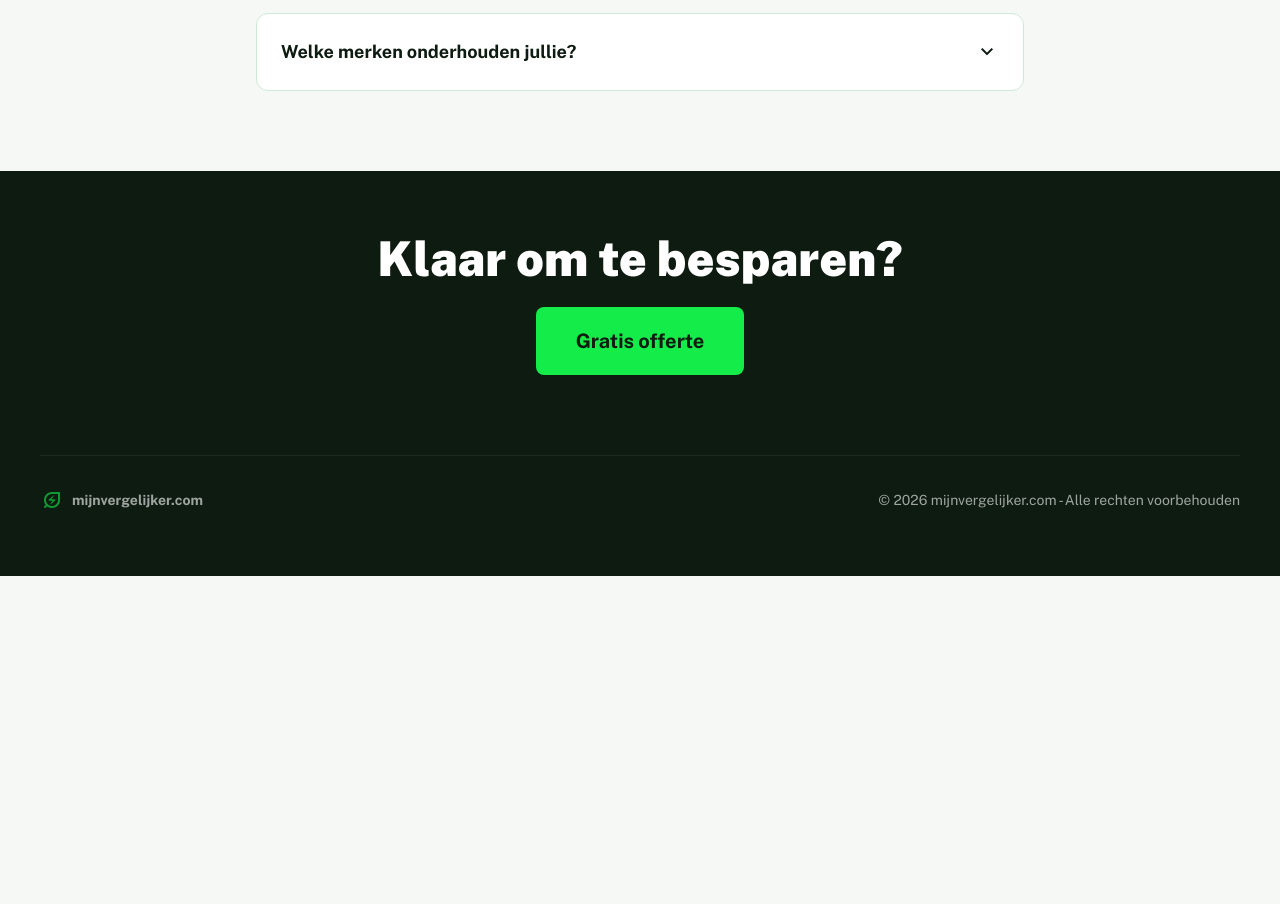
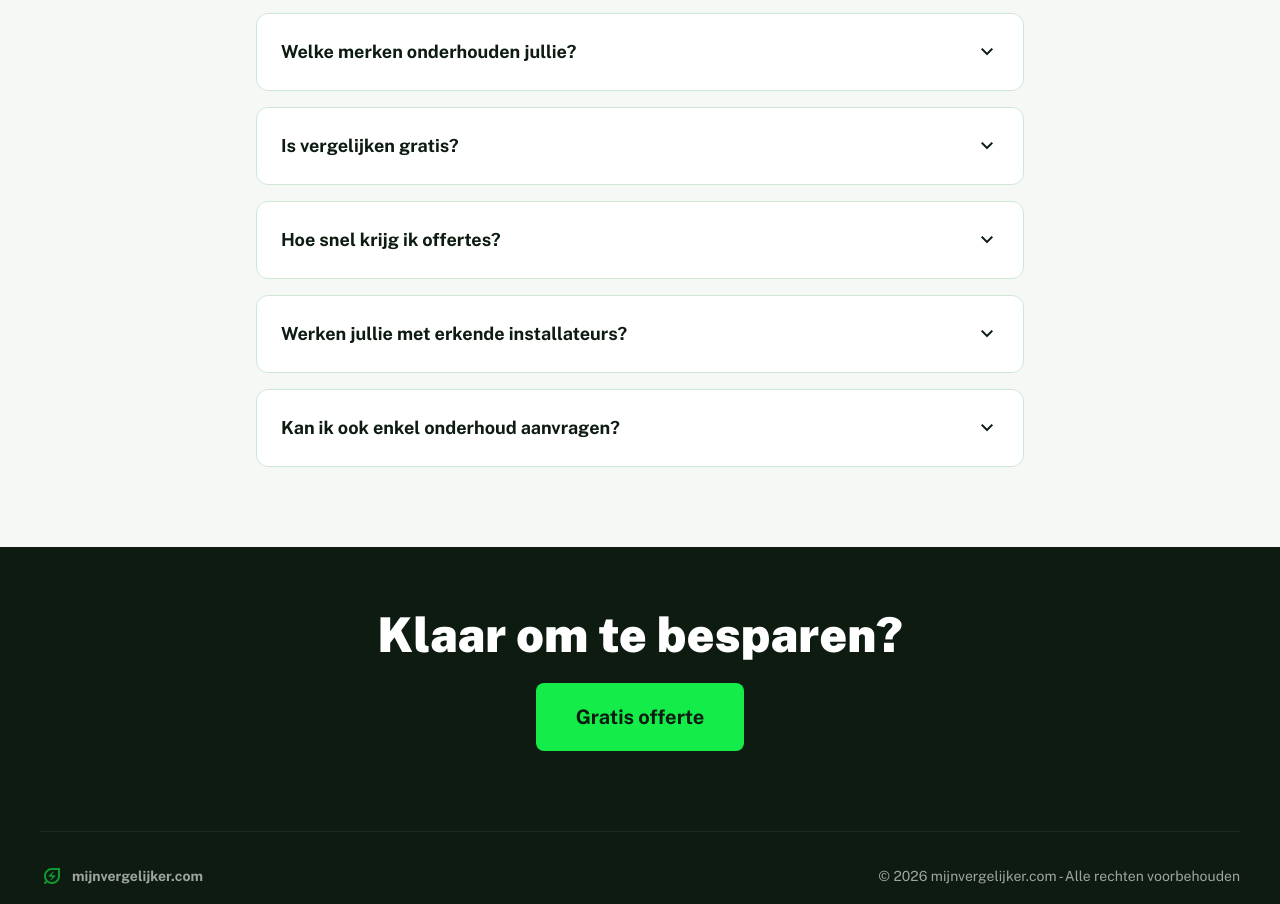
Before and after one commit to OnlionSander/mijnvergelijker, a website: page index.html in a window 1280 px wide. Shown: the part 2668-3572 px from the top of the page. Before the commit the page ends 3244 px from the top, so only its background shows below. Drawn offline with nearby package versions, Linux system fonts and the light colour scheme.

Commit message:
Add new FAQ items about gratis, snelheid, erkende installateurs, onderhoud

```diff
--- a/index.html
+++ b/index.html
@@ -271,6 +271,42 @@ Ja, we plannen herstellingen en dringende interventies. Voor spoed kan er een to
 Onder meer Vaillant, Bulex, Junkers, Buderus, Remeha, Viessmann, ACV en andere gangbare merken.
 </div>
 </div>
+<div class="bg-white dark:bg-[#1a3522] p-6 rounded-xl border border-[#cfe7d5] dark:border-white/10">
+<button data-faq class="w-full flex justify-between items-center text-left font-bold text-lg" aria-expanded="false">
+<span>Is vergelijken gratis?</span>
+<span class="material-symbols-outlined transition-transform" aria-hidden="true">expand_more</span>
+</button>
+<div class="pt-4 text-sm opacity-80 hidden">
+Ja, offertes aanvragen en vergelijken is 100% gratis en vrijblijvend. Je kiest zelf of je ingaat op een voorstel.
+</div>
+</div>
+<div class="bg-white dark:bg-[#1a3522] p-6 rounded-xl border border-[#cfe7d5] dark:border-white/10">
+<button data-faq class="w-full flex justify-between items-center text-left font-bold text-lg" aria-expanded="false">
+<span>Hoe snel krijg ik offertes?</span>
+<span class="material-symbols-outlined transition-transform" aria-hidden="true">expand_more</span>
+</button>
+<div class="pt-4 text-sm opacity-80 hidden">
+Meestal hoor je binnen 24 uur van de eerste installateur. Vaak ontvang je 1 tot 3 offertes binnen 48 uur.
+</div>
+</div>
+<div class="bg-white dark:bg-[#1a3522] p-6 rounded-xl border border-[#cfe7d5] dark:border-white/10">
+<button data-faq class="w-full flex justify-between items-center text-left font-bold text-lg" aria-expanded="false">
+<span>Werken jullie met erkende installateurs?</span>
+<span class="material-symbols-outlined transition-transform" aria-hidden="true">expand_more</span>
+</button>
+<div class="pt-4 text-sm opacity-80 hidden">
+Ja, we matchen enkel met erkende en verzekerde installateurs die wettelijk in orde zijn en attesten mogen afleveren.
+</div>
+</div>
+<div class="bg-white dark:bg-[#1a3522] p-6 rounded-xl border border-[#cfe7d5] dark:border-white/10">
+<button data-faq class="w-full flex justify-between items-center text-left font-bold text-lg" aria-expanded="false">
+<span>Kan ik ook enkel onderhoud aanvragen?</span>
+<span class="material-symbols-outlined transition-transform" aria-hidden="true">expand_more</span>
+</button>
+<div class="pt-4 text-sm opacity-80 hidden">
+Ja. Kies in het formulier voor "Onderhoud CV-ketel"; we plannen dan een erkende technieker in voor onderhoud.
+</div>
+</div>
 </div>
 </div>
 </section>
```
